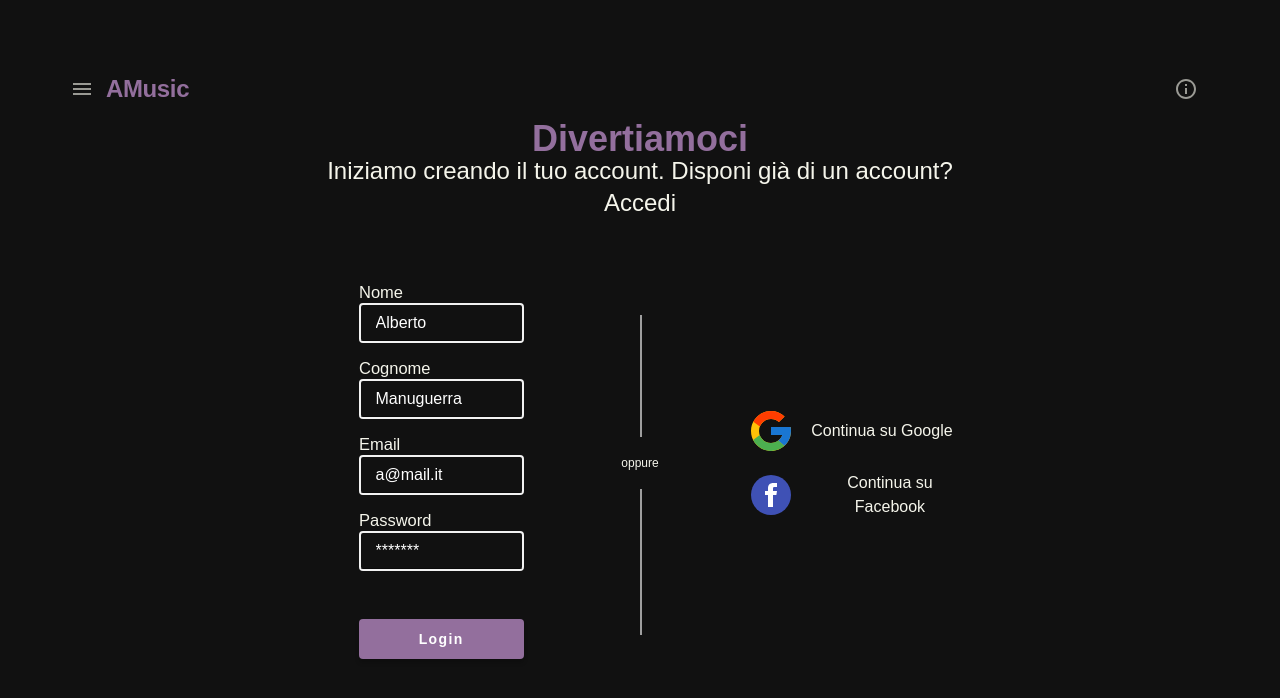
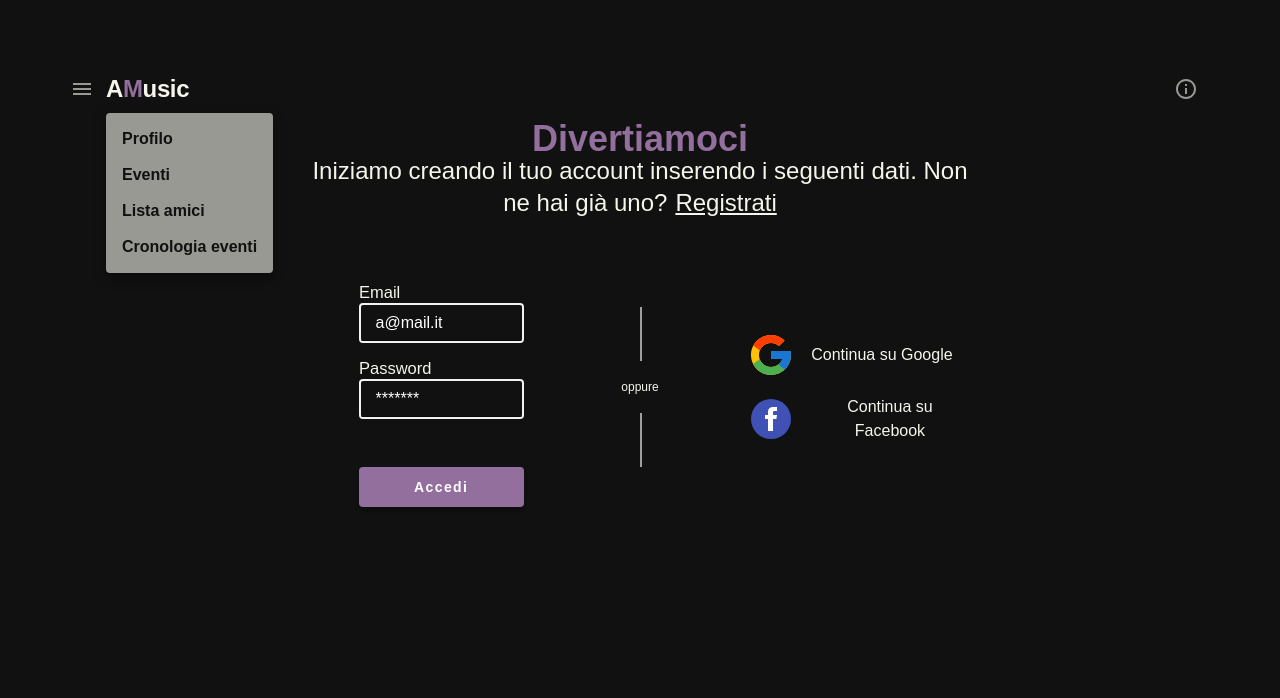
Before and after one commit to A1berto/AMusic, a React (Create React App) app: page /#/login in a window 1280 px wide. Both pictures are taken after a click on the button 82 px from the left and 89 px from the top of the page. Shown: the top 698 px of the page. Built offline with nearby package versions, Linux system fonts and the light colour scheme.

Commit message:
Fixed schermata Login Fixed Header

```diff
--- a/package.json
+++ b/package.json
@@ -17,6 +17,7 @@
     "@types/react-dom": "^16.9.0",
     "@types/react-redux": "^7.1.7",
     "@types/react-router-dom": "^5.1.7",
+    "animate.css": "^4.1.1",
     "bootstrap": "^5.0.1",
     "react": "^17.0.2",
     "react-dom": "^17.0.2",
--- a/src/AMusic_theme.tsx
+++ b/src/AMusic_theme.tsx
@@ -343,7 +343,7 @@ export const AMUSIC_THEME: Theme = createTheme({
                     borderRadius: '4px',
                     boxSizing: 'border-box',
                     minWidth: '130px',
-                    maxWidth:'216px',
+                    maxWidth: '216px',
                     height: '40px',
                     boxShadow: '0 4px 4px rgba(0, 0, 0, 0.2)',
                     textTransform: 'none',
@@ -412,7 +412,7 @@ export const AMUSIC_THEME: Theme = createTheme({
                         'sans-serif',
                     ].join(','),
                     color: AMUSIC_PALETTE_COLORS.WHITE,
-                    opacity:0.6,
+                    opacity: 0.6,
                     fontSize: '16px',
                     fontWeight: 700,
                     '&$expanded': {
@@ -422,14 +422,14 @@ export const AMUSIC_THEME: Theme = createTheme({
                 expanded: {},
                 expandIcon: {
                     color: AMUSIC_PALETTE_COLORS.WHITE,
-                    opacity:0.6
+                    opacity: 0.6
                 },
             },
             MuiAccordionDetails: {
                 root: {
                     padding: '10px',
-                    color:'white',
-                    opacity:'0.9',
+                    color: 'white',
+                    opacity: '0.9',
                     '&$expanded': {
                         borderBottom: 0,
                     },
@@ -563,6 +563,17 @@ export const AMUSIC_THEME: Theme = createTheme({
                     maxHeight: '98%',
                 },
             },
+            MuiPaper: {
+                root: {
+                    backgroundColor: 'rgba(245,245,235,0.6)',
+                }
+            },
+            MuiMenuItem: {
+                root: {
+                    fontWeight: 'bold',
+                    color: '#111111'
+                }
+            },
             MuiBackdrop: {
                 root: {
                     //backgroundColor: 'none',
--- a/src/App.css
+++ b/src/App.css
@@ -37,3 +37,17 @@
         transform: translateY(0px);
     }
 }
+
+.c-pointer {
+    cursor: pointer;
+}
+
+.appTerzeParti {
+    display: flex;
+    align-items: center;
+    cursor: pointer;
+}
+
+.appTerzeParti:hover {
+    transform: scale(1.1);
+}
--- a/src/App.tsx
+++ b/src/App.tsx
@@ -1,10 +1,9 @@
 import React, {lazy, Suspense} from 'react'
-import './App.css'
 import {Redirect, Route, Switch} from 'react-router-dom'
 import {INFO_APP_PATH, LOGIN_PATH} from './routes'
 import {AMusicContainer} from './components/AMusicContainer'
 import {FallbackSpinner} from './components/fallback-spinner/FallbackSpinner'
-
+import 'animate.css';
 
 const LoginComponent = lazy(() => import('./containers/login/Login'))
 const InfoAppComponent = lazy(() => import('./containers/infoApplicazione/InformazioniApplicazione'))
--- a/src/components/AMusicContainer.tsx
+++ b/src/components/AMusicContainer.tsx
@@ -1,11 +1,7 @@
 import * as React from 'react'
 import {FC, useRef} from 'react'
-import {IconButton, makeStyles, Tooltip, useMediaQuery} from '@material-ui/core'
-import Typography from '@material-ui/core/Typography'
-import MenuIcon from '@material-ui/icons/Menu'
-import InfoOutlinedIcon from '@material-ui/icons/InfoOutlined'
-import {useHistory} from 'react-router-dom'
-import {INFO_APP_PATH} from '../routes'
+import {makeStyles, useMediaQuery} from '@material-ui/core'
+import Header from './Header'
 
 
 const useStyles = makeStyles(() => ({
@@ -29,57 +25,19 @@ interface IAMusicContainerProps {
 
 const AMusicContainerFC: FC<IAMusicContainerProps> = props => {
 
-    const isTabletDevice = useMediaQuery('max-width:767px')
     const containerRef: any = useRef(null)
 
     const classes = useStyles()
-    const history = useHistory()
 
-    const handleOpenInfo = () => {
-        console.info("Redirect to InfoAppComponent")
-        history.push(INFO_APP_PATH)
-    }
 
     return (
         <>
             <div className={classes.container}>
-                {/*TOOLBAR*/}
-                <div className="row">
-                    <div className="col-12 d-flex align-items-center">
 
-                        {/* HAMBURGER MENU ICON */}
-                        <IconButton edge="start"
-                                    color="inherit"
-                                    aria-label="menu"
-                                    onClick={() => console.log('click')}>
-                            <MenuIcon color="secondary" style={{opacity: 0.6}}/>
-                        </IconButton>
+                {/*HEADER*/}
+                <Header/>
 
-                        {/*APP TITLE*/}
-                        <Typography
-                            variant="h1"
-                            color="primary"
-                            style={{
-                                fontSize: isTabletDevice ? '20px' : '24px',
-                                fontWeight: 'bold',
-                            }}>
-                            AMusic
-                        </Typography>
-
-                        {/* INFO APP */}
-                        <div className="col d-flex justify-content-end">
-                            <Tooltip title="Più informazioni">
-                                <IconButton edge="start"
-                                            color="inherit"
-                                            onClick={handleOpenInfo}>
-                                    <InfoOutlinedIcon color="secondary" style={{opacity: 0.6}}/>
-                                </IconButton>
-                            </Tooltip>
-                        </div>
-                    </div>
-                </div>
-
-
+                {/*MOUNTED COMPONENT*/}
                 <div ref={containerRef} className="container-fluid h-100">
                     <div className={classes.components}>
                         {props.children}
--- /dev/null
+++ b/src/components/Header.tsx
@@ -0,0 +1,95 @@
+import * as React from 'react'
+import {FC} from 'react'
+import {IconButton, Menu, MenuItem, Tooltip, useMediaQuery} from '@material-ui/core'
+import MenuIcon from '@material-ui/icons/Menu'
+import Typography from '@material-ui/core/Typography'
+import InfoOutlinedIcon from '@material-ui/icons/InfoOutlined'
+import {INFO_APP_PATH} from '../routes'
+import {useHistory} from 'react-router-dom'
+import {AMUSIC_PALETTE_COLORS} from '../AMusic_theme'
+
+interface IHeaderProps {
+}
+
+const Header: FC<IHeaderProps> = props => {
+
+
+    //ReactState
+    const [anchorEl, setAnchorEl] = React.useState<null | HTMLElement>(null)
+
+    const isTabletDevice = useMediaQuery('max-width:767px')
+
+    const history = useHistory()
+
+    const handleOpenMenu = (event: React.MouseEvent<HTMLButtonElement>) => {
+        setAnchorEl(event.currentTarget)
+    }
+
+    const handleClose = () => {
+        setAnchorEl(null)
+    }
+
+    const handleOpenInfo = () => {
+        console.info('Redirect to InfoAppComponent')
+        history.push(INFO_APP_PATH)
+    }
+
+    return (
+        <div className="row">
+            <div className="col-12 d-flex align-items-center">
+
+                {/* HAMBURGER MENU ICON */}
+                <IconButton edge="start"
+                            color="inherit"
+                            aria-label="menu"
+                            onClick={handleOpenMenu}>
+                    <MenuIcon color="secondary" style={{opacity: 0.6}}/>
+                </IconButton>
+                <Menu
+                    id="simple-menu"
+                    anchorEl={anchorEl}
+                    keepMounted
+                    open={Boolean(anchorEl)}
+                    onClose={handleClose}
+                    anchorOrigin={{
+                        vertical: 'bottom',
+                        horizontal: 'right',
+                    }}
+                    getContentAnchorEl={null}
+                    transformOrigin={{
+                        vertical: 'top',
+                        horizontal: 'left',
+                    }}
+                >
+                    <MenuItem onClick={handleClose}>Profilo</MenuItem>
+                    <MenuItem onClick={handleClose}>Eventi</MenuItem>
+                    <MenuItem onClick={handleClose}>Lista amici</MenuItem>
+                    <MenuItem onClick={handleClose}>Cronologia eventi</MenuItem>
+                </Menu>
+
+                {/*APP TITLE*/}
+                <Typography
+                    variant="h1"
+                    color="secondary"
+                    style={{
+                        fontSize: isTabletDevice ? '20px' : '24px',
+                        fontWeight: 'bold',
+                    }}>
+                    A<span style={{color: AMUSIC_PALETTE_COLORS.PURPLE}}>M</span>usic
+                </Typography>
+
+                {/* INFO APP */}
+                <div className="col d-flex justify-content-end">
+                    <Tooltip title="Più informazioni">
+                        <IconButton edge="start"
+                                    color="inherit"
+                                    onClick={handleOpenInfo}>
+                            <InfoOutlinedIcon color="secondary" style={{opacity: 0.6}}/>
+                        </IconButton>
+                    </Tooltip>
+                </div>
+            </div>
+        </div>
+    )
+}
+export default Header
--- a/src/containers/infoApplicazione/InformazioniApplicazione.tsx
+++ b/src/containers/infoApplicazione/InformazioniApplicazione.tsx
@@ -5,11 +5,11 @@ import InfoApplicazione from './InfoApplicazione'
 import {informazioni} from './info.constants'
 
 
-//TODO creare useStyle dove inserisco tutto lo stile che si può inserire di questo file
 interface IInformazioniApplicazione {
 }
 
 const InformazioniApplicazione: FC<IInformazioniApplicazione> = () => {
+    //React State used to open accordion one at time
     const [expanded, setExpanded] = React.useState<string | false>(false)
 
     return (
--- a/src/containers/login/Login.tsx
+++ b/src/containers/login/Login.tsx
@@ -1,17 +1,43 @@
 import * as React from 'react'
-import {FC} from 'react'
-import {Button, TextField, Typography} from '@material-ui/core'
+import {FC, useState} from 'react'
+import {createStyles, makeStyles, Typography} from '@material-ui/core'
 import FacebookLogo from '../../assets/img/facebookLogo.svg'
 import GoogleLogo from '../../assets/img/googleLogo.svg'
 import {AMUSIC_PALETTE_COLORS} from '../../AMusic_theme'
+import LoginFields from './LoginFields'
 
 
-//TODO creare useStyle dove inserisco tutto lo stile che si può inserire di questo file
+const useStyles = makeStyles(() =>
+    createStyles({
+        divider: (isSingIn) => ({
+            borderLeft: '2px solid white',
+            opacity: '0.6',
+            height: isSingIn ? '30vh' : '20vh',
+            position: 'fixed',
+            left: '50%',
+            marginTop: 'inherit'
+        }),
+        link: {
+            marginLeft: '8px',
+            textDecoration: 'underline',
+            cursor: 'pointer'
+        }
+    }),
+)
+
+
 interface ILogin {
 }
 
 const Login: FC<ILogin> = () => {
 
+    const [isSingIn, setIsSingIn] = useState<boolean>(false)
+
+    const classes = useStyles(isSingIn)
+
+    const handleToggleClick = () => {
+        setIsSingIn(preveState => !preveState)
+    }
 
     return (
         <div style={{textAlign: 'center', width: '60%'}}>
@@ -20,59 +46,28 @@ const Login: FC<ILogin> = () => {
                     <Typography variant={'h3'} color="primary">Divertiamoci</Typography>
                 </div>
                 <div className="col-12 d-flex justify-content-center">
-                    {/*TODO fare in modo che nel sottotitolo non ripeto due volte le stesse parole, modificare!   (proposta: Ne hai già uno? Accedi)*/}
-                    <Typography variant={'h4'} color="secondary">
-                        Iniziamo creando il tuo account. Disponi già di un account? Accedi
-                    </Typography>
+                    {
+                        isSingIn ?
+                            <Typography variant={'h4'} color="secondary">
+                                Iniziamo creando il tuo account inserendo i seguenti dati. Ne hai già uno?
+                                <span className={classes.link} onClick={handleToggleClick}>Accedi</span>
+                            </Typography> :
+                            <Typography variant={'h4'} color="secondary">
+                                Iniziamo creando il tuo account inserendo i seguenti dati. Non ne hai già uno?
+                                <span className={classes.link} onClick={handleToggleClick}>Registrati</span>
+                            </Typography>
+                    }
                 </div>
             </div>
-            <div className="row mt-5">
-                <div className="col-5">
-                    <div className="row justify-content-center">
-                        <div className="col-8 mt-3">
-                            <TextField
-                                label="Nome"
-                                defaultValue="Alberto"
-                            />
-                        </div>
-                        <div className="col-8 mt-3">
-                            <TextField
-                                label="Cognome"
-                                defaultValue="Manuguerra"
-                            />
-                        </div>
-                        <div className="col-8 mt-3">
-                            <TextField
-                                label="Email"
-                                defaultValue="a@mail.it"
-                            />
-                        </div>
-                        <div className="col-8 mt-3">
-                            <TextField
-                                label="Password"
-                                defaultValue="*******"
-                            />
-                        </div>
-                    </div>
-                    <div className="row justify-content-center">
-                        <div className="col-8 mt-5">
-                            <Button variant="contained" fullWidth>
-                                Login
-                            </Button>
-                        </div>
-                    </div>
-                </div>
+            <div
+                className={`row mt-5 ${!isSingIn ? 'animate__animated animate__fadeInRight' : 'animate__animated animate__fadeInLeft'}`}>
+
+                {/*SING IN*/}
+                <LoginFields isSingIn={isSingIn}/>
 
                 {/*DIVIDER*/}
-                <div style={{
-                    borderLeft: '2px solid white',
-                    opacity: '0.6',
-                    height: '40vh',
-                    position: 'fixed',
-                    left: '50%',
-                    marginTop: 'inherit'
-                }}/>
                 <div className="col-2 d-flex align-items-center justify-content-center">
+                    <div className={classes.divider}/>
                     <Typography variant="caption" color="secondary"
                                 className="p-3"
                                 style={{background: AMUSIC_PALETTE_COLORS.BLACK, zIndex: 1}}>
@@ -82,17 +77,17 @@ const Login: FC<ILogin> = () => {
 
                 {/*LOGIN CON TERZI*/}
                 <div className="col-5 d-flex align-items-center justify-content-center">
-                    <div className="row" style={{paddingLeft: '3vw'}}
-                         onClick={() => console.log('Login con Google')}>
-                        <div className="col-12 d-flex align-items-center mb-2">
+                    <div className="row" style={{paddingLeft: '3vw'}}>
+                        <div className={`col-12 appTerzeParti mb-2`}
+                             onClick={() => console.log('Login con Google')}>
                             <img src={GoogleLogo} alt="GoogleLogo"/>
                             <Typography variant="h6" color="secondary" className="ms-3">
                                 Continua su Google
                             </Typography>
                         </div>
-                        <div className="col-12 d-flex align-items-center mt-2"
+                        <div className={`col-12 appTerzeParti mt-2`}
                              onClick={() => console.log('Login con Facebook')}>
-                            <img src={FacebookLogo} alt="FacebookLogo"/>
+                            <img className="ciao" src={FacebookLogo} alt="FacebookLogo"/>
                             <Typography variant="h6" color="secondary" className="ms-3">
                                 Continua su Facebook
                             </Typography>
--- /dev/null
+++ b/src/containers/login/LoginFields.tsx
@@ -0,0 +1,57 @@
+import * as React from 'react'
+import {FC} from 'react'
+import {Button, TextField} from '@material-ui/core'
+
+
+interface ILoginFields {
+    isSingIn: boolean
+}
+
+const LoginFields: FC<ILoginFields> = (props) => {
+
+
+    return (
+        <div className="col-5">
+            <div
+                className={`row justify-content-center`}>
+                {
+                    props.isSingIn &&
+                    <>
+                        <div className={`col-8 mt-3`}>
+                            <TextField
+                                label="Nome"
+                                defaultValue="Alberto"
+                            />
+                        </div>
+                        <div className={`col-8 mt-3`}>
+                            <TextField
+                                label="Cognome"
+                                defaultValue="Manuguerra"
+                            />
+                        </div>
+                    </>
+                }
+                <div className="col-8 mt-3">
+                    <TextField
+                        label="Email"
+                        defaultValue="a@mail.it"
+                    />
+                </div>
+                <div className="col-8 mt-3">
+                    <TextField
+                        label="Password"
+                        defaultValue="*******"
+                    />
+                </div>
+            </div>
+            <div className="row justify-content-center">
+                <div className="col-8 mt-5">
+                    <Button variant="contained" fullWidth>
+                        {props.isSingIn ? 'Registrati' : 'Accedi'}
+                    </Button>
+                </div>
+            </div>
+        </div>
+    )
+}
+export default LoginFields
--- a/src/index.tsx
+++ b/src/index.tsx
@@ -2,6 +2,7 @@ import React from 'react'
 import ReactDOM from 'react-dom'
 import 'bootstrap/dist/css/bootstrap.min.css'
 import './index.css'
+import './App.css'
 import App from './App'
 import {Router} from 'react-router-dom'
 import {createHashHistory} from 'history'
```
Also changed, not shown: 1 other file (tests, documents, lock files or other folders). Lines whose indentation alone changed are shown as unchanged.
